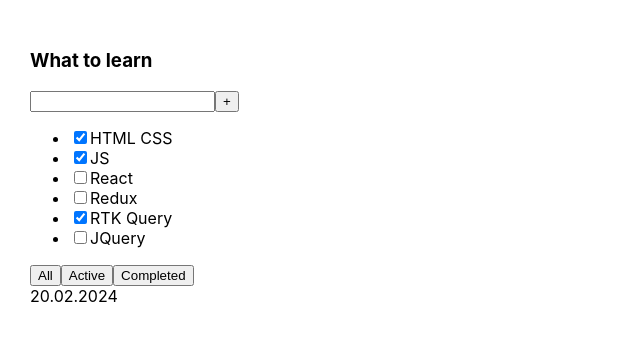
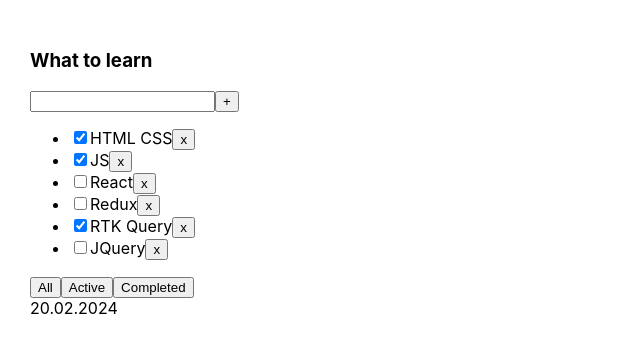
Before and after one commit to webaldar/todolist, a React (Create React App) app: page / in a window 1280 px wide. Shown: the top 352 px of the page, without its empty margins (0-640 px from the left). Built offline with nearby package versions, Linux system fonts and the light colour scheme.

Commit message:
add callback to App

```diff
--- a/src/App.tsx
+++ b/src/App.tsx
@@ -18,10 +18,13 @@ function App() {
         {id: 6, title: 'JQuery', isDone: false},
     ]
 
+    function removeTask (taskId: number) {
+        console.log(taskId);
+    }
 
     return (
         <div className="App">
-            <Todolist title={'What to learn'} tasks={tasks1} date={'20.02.2024'}/>
+            <Todolist title={'What to learn'} tasks={tasks1} date={'20.02.2024'} removeTask={removeTask}/>
         </div>
     );
 }
--- a/src/component/Todolist.tsx
+++ b/src/component/Todolist.tsx
@@ -7,8 +7,9 @@ type todolistPropsType = {
     title: string
     tasks: taskType[]
     date?: string
+    removeTask: (taskId: number) => void
 }
-const Todolist = ({title, tasks, date}: todolistPropsType) => {
+const Todolist = ({title, tasks, date, removeTask}: todolistPropsType) => {
     return (
         <div>
             <h3>{title}</h3>
@@ -25,6 +26,7 @@ const Todolist = ({title, tasks, date}: todolistPropsType) => {
                         <li key={t.id}>
                             <input type="checkbox" checked={t.isDone}/>
                             <span>{t.title}</span>
+                            <button onClick={() => removeTask(t.id)}>x</button>
                         </li>
                     ))
 
```
